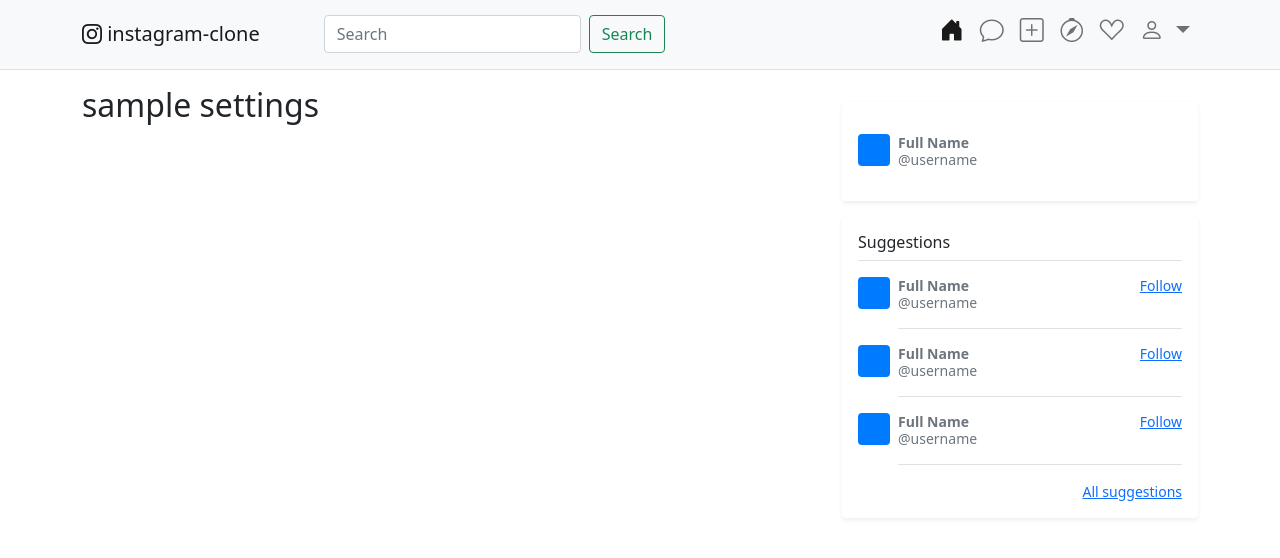
After one commit to Clinton-dev/insta-clone, a Django app: page /settings/ in a window 1280 px wide. The commit adds this page. Shown: the top 558 px of the page. Run offline with Django 4.2, Linux system fonts and the light colour scheme; the visitor is signed in with stand-in values (Sample User, id 1); some libraries are stand-ins or nearby versions.

Commit message:
Add settings template to user app

```diff
--- a/insta_clone/settings.py
+++ b/insta_clone/settings.py
@@ -128,3 +128,4 @@ DEFAULT_AUTO_FIELD = 'django.db.models.BigAutoField'
 CRISPY_ALLOWED_TEMPLATE_PACKS = "bootstrap5"
 CRISPY_TEMPLATE_PACK = "bootstrap5"
 LOGIN_REDIRECT_URL = 'home'
+LOGIN_URL = 'login'
--- a/insta_clone/urls.py
+++ b/insta_clone/urls.py
@@ -22,6 +22,7 @@ from users import views as user_views
 urlpatterns = [
     path('admin/', admin.site.urls),
     path('register/', user_views.registration, name='register'),
+    path('settings/', user_views.settings, name='settings'),
     path('login/', auth_views.LoginView.as_view(template_name='users/login.html'), name='login'),
     path('logout/', auth_views.LogoutView.as_view(template_name='users/logout.html'), name='logout'),
     path('', include('posts.urls'))
--- a/posts/templates/posts/base.html
+++ b/posts/templates/posts/base.html
@@ -16,7 +16,7 @@
     <nav class="navbar navbar-expand-lg navbar-light bg-light border-bottom mb-3">
         <div class="container">
           <div>
-            <a class="navbar-brand m" href="#">
+            <a class="navbar-brand m" href="{% url 'home' %}">
               <i class="bi bi-instagram"></i>
               instagram-clone
             </a>
@@ -63,11 +63,35 @@
                   <i class="bi bi-suit-heart"></i>
                 </a>
               </li>
-              <li class="nav-item">
+              <!-- <li class="nav-item">
                 <a class="nav-link h4" href="#">
                   <i class="bi bi-person"></i>
                 </a>
-              </li>
+              </li> -->
+              <div class="dropdown">
+                <a class=" nav-link dropdown-toggle h4" href="#" role="button" id="dropdownMenuLink" data-bs-toggle="dropdown" aria-expanded="false">
+                  <i class="bi bi-person"></i>
+                </a>
+
+                <ul class="dropdown-menu" aria-labelledby="dropdownMenuLink">
+                  {%if user.is_authenticated %}
+                    <li>
+                      <a class="dropdown-item" href="#">
+                        <i class="bi bi-person-circle"></i>
+                        Profile
+                      </a>
+                    </li>
+                    <li>
+                      <a class="dropdown-item" href="{% url 'settings' %}">
+                        <i class="bi bi-gear-wide"></i>
+                        settings
+                      </a>
+                    </li>
+                    <div class="dropdown-divider"></div>
+                    <li><a class="dropdown-item" href="{% url 'logout' %}">logout</a></li>
+                  {% endif %}
+                </ul>
+              </div>
             </ul>
           </div>
         </div>
--- /dev/null
+++ b/users/templates/users/settings.html
@@ -0,0 +1,5 @@
+{% extends "posts/base.html" %}
+
+{% block content %}
+<h2>{{user.username}} settings</h2>
+{% endblock %}
--- a/users/views.py
+++ b/users/views.py
@@ -1,5 +1,6 @@
 from django.shortcuts import render, redirect
 from django.contrib import messages
+from django.contrib.auth.decorators import login_required
 from .forms import UserRegistrationForm
 
 def registration(request):
@@ -21,3 +22,7 @@ def registration(request):
         context['form'] = form
 
     return render(request, 'users/register.html', context)
+
+@login_required
+def settings(request):
+    return render(request, 'users/settings.html')
```
